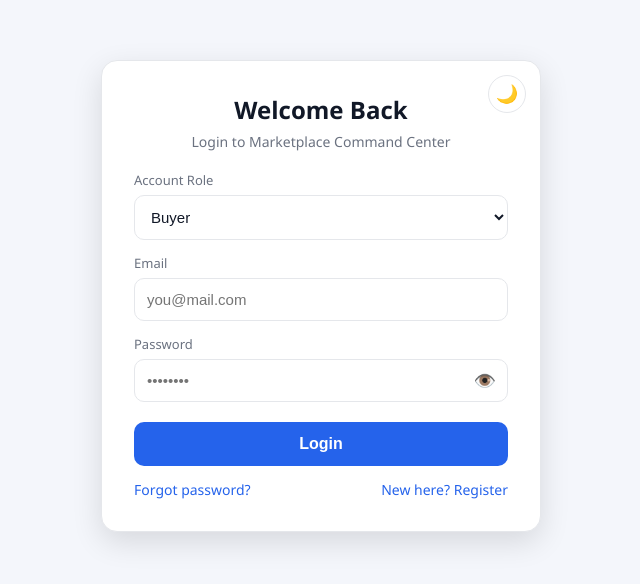
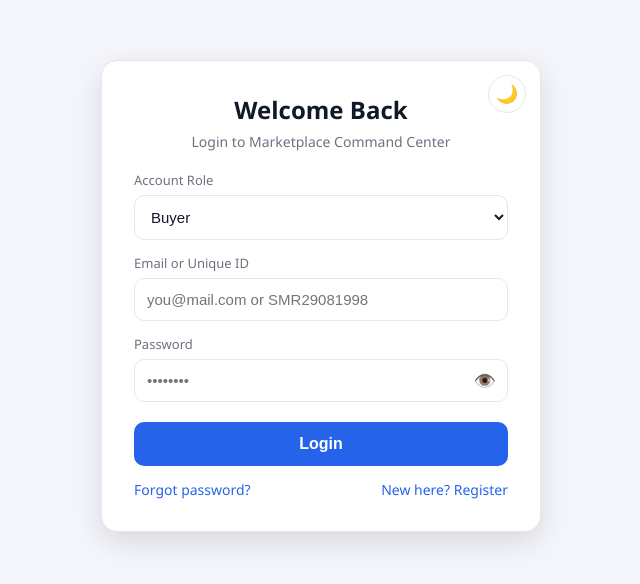
Before and after one commit to matiur25580/Enterprise-AI-Powered-Multi-Vendor-Marketplace-Seller-Ecosystem-Command-Center, a React (Vite) app in the folder client/: page /login in a window 1280 px wide. Shown: the part 104-688 px from the top of the page, without its empty margins (319-959 px from the left). Built offline with nearby package versions, Linux system fonts and the light colour scheme; no server answers.

Commit message:
login with email or unique id

```diff
--- a/client/src/pages/Login.jsx
+++ b/client/src/pages/Login.jsx
@@ -8,14 +8,14 @@ export default function Login(){ const nav=useNavigate();
       localStorage.setItem('mp-token',data.token); localStorage.setItem('mp-user',JSON.stringify(data.user));
       setMsg({t:'ok',x:'Login successful! Redirecting...'}); setTimeout(()=>nav('/dashboard'),900);
     }catch(e){ const m=e.response?.data?.msg||'Login failed'; setMsg({t:'err',x:m});
-      if(m.toLowerCase().includes('verify')){ localStorage.setItem('mp-pending',JSON.stringify({email:f.email,role:f.role})); setNeedResend(true); } } };
+      if(m.toLowerCase().includes('verify')){ localStorage.setItem('mp-pending',JSON.stringify({email:data?.user?.email||f.email,role:f.role})); setNeedResend(true); } } };
   return <div className="page"><div className="card"><ThemeToggle/>
     <h2>Welcome Back</h2><p className="sub">Login to Marketplace Command Center</p>
     {msg&&<div className={`msg ${msg.t}`}>{msg.x}</div>}
     {needResend&&<button className="btn" style={{background:'#7c3aed',marginBottom:12}} onClick={()=>nav('/verify-otp',{state:{email:f.email,role:f.role}})}>Resend OTP & Verify</button>}
     <form onSubmit={submit}>
       <div className="field"><label>Account Role</label><select value={f.role} onChange={e=>setF({...f,role:e.target.value})}>{ROLES.map(r=><option key={r[0]} value={r[0]}>{r[1]}</option>)}</select></div>
-      <div className="field"><label>Email</label><input type="email" required value={f.email} onChange={e=>setF({...f,email:e.target.value})} placeholder="you@mail.com"/></div>
+      <div className="field"><label>Email or Unique ID</label><input type="text" required value={f.email} onChange={e=>setF({...f,email:e.target.value})} placeholder="you@mail.com or SMR29081998"/></div>
       <div className="field"><label>Password</label><div className="pass-wrap"><input type={show?'text':'password'} required value={f.password} onChange={e=>setF({...f,password:e.target.value})} placeholder="••••••••"/><button type="button" className="eye" onClick={()=>setShow(s=>!s)}>{show?'🙈':'👁️'}</button></div></div>
       <button className="btn" type="submit">Login</button>
     </form>
```
Also changed, not shown: 1 other file (tests, documents, lock files or other folders).
